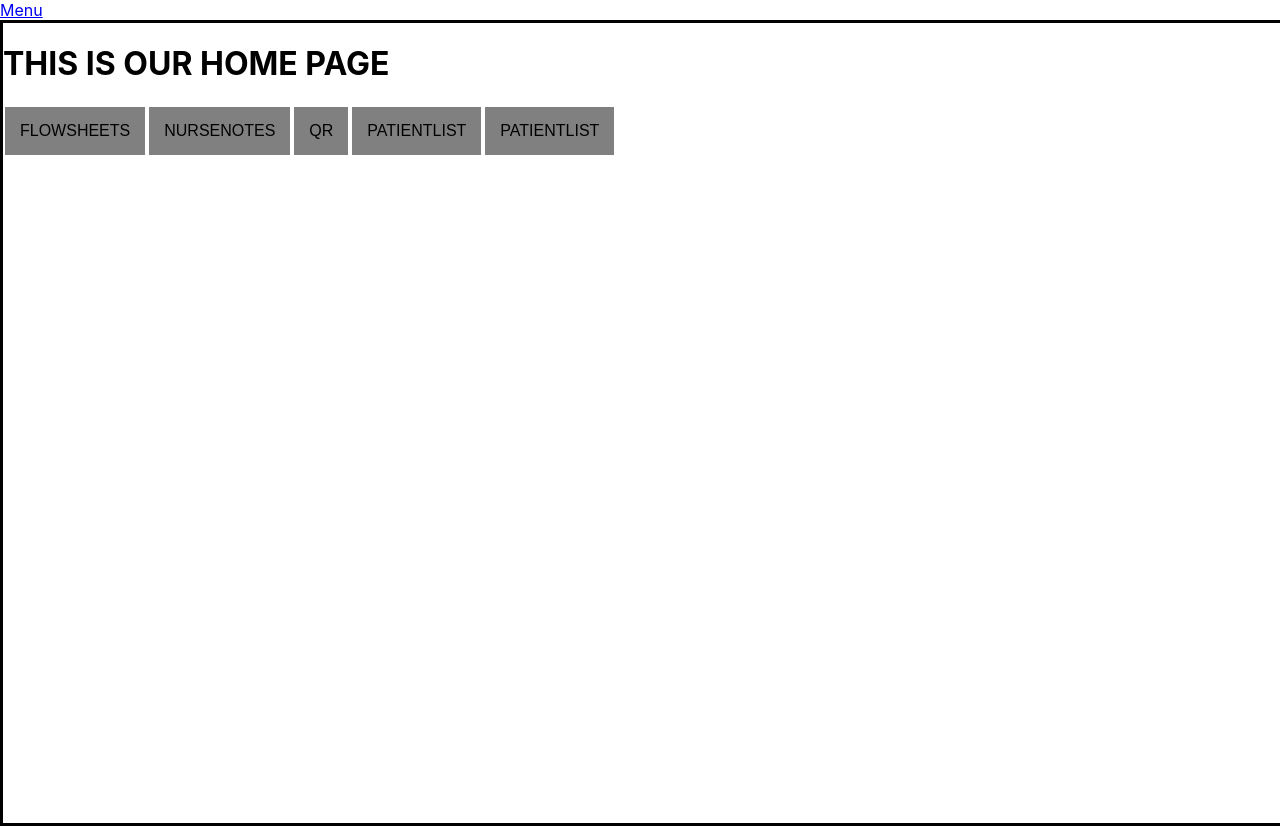
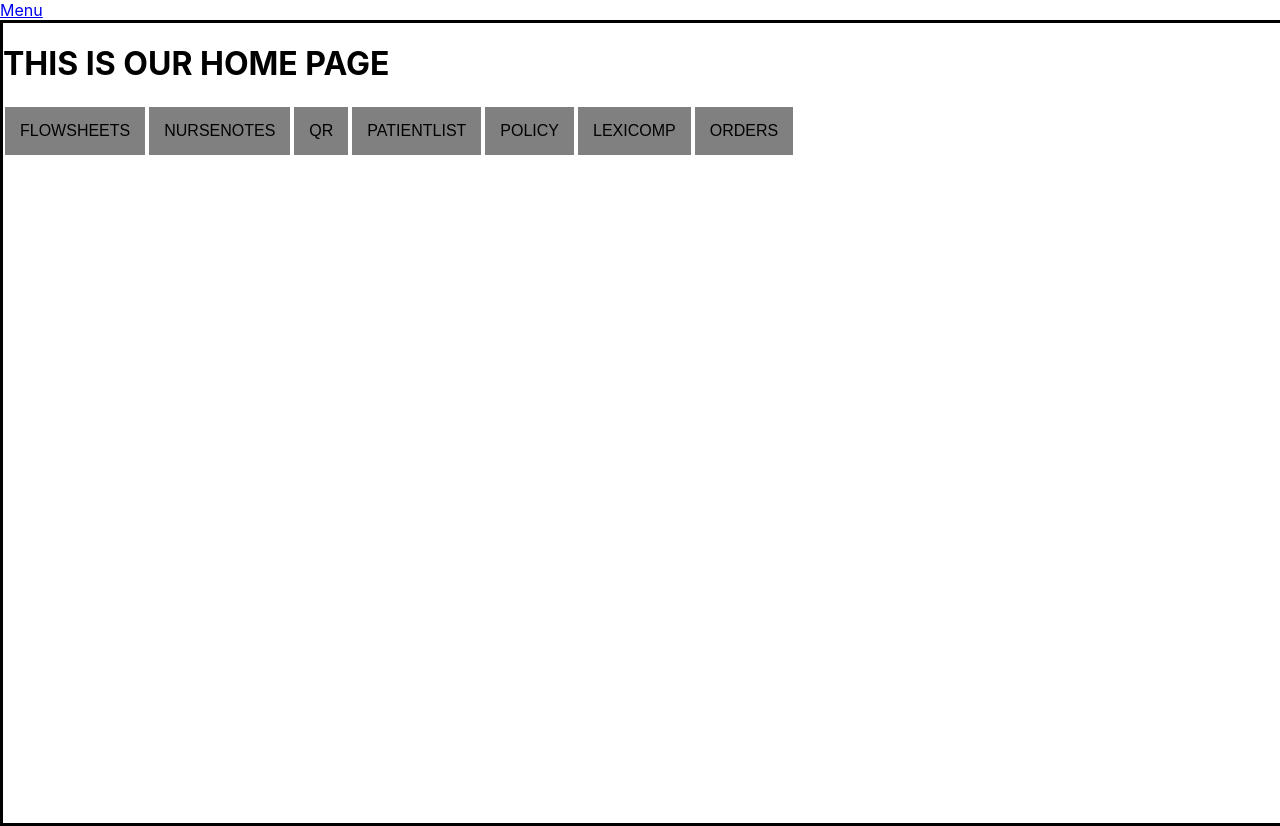
Before and after one commit to kWeech/UofCEngineeringNursingHackathon, a React (Create React App) app in the folder app/hackathon-app/: page /home in a window 1280 px wide. Built offline with nearby package versions, Linux system fonts and the light colour scheme.

Commit message:
added home page buttons

```diff
--- a/app/hackathon-app/src/App.js
+++ b/app/hackathon-app/src/App.js
@@ -5,6 +5,8 @@ import Flowsheets from "./pages/Flowsheets";
 import NurseNotes from "./pages/NurseNotes";
 import QR from "./pages/QR";
 import Policy from "./pages/Policy";
+import Lexicomp from "./pages/Lexicomp";
+import Orders from "./pages/Orders";
 import { createBrowserRouter, RouterProvider } from "react-router-dom";
 import React, { useState, useEffect } from "react";
 import PatientList from "./pages/PatientList";
@@ -21,6 +23,8 @@ const router = createBrowserRouter([
       { path: "/qr", element: <QR /> },
       { path: "/policy", element: <Policy /> },
       { path: "/patientlist", element: <PatientList /> },
+      { path: "/lexicomp", element: <Lexicomp /> },
+      { path: "/orders", element: <Orders /> },
     ],
   },
 ]);
--- /dev/null
+++ b/app/hackathon-app/src/pages/Documents.js
@@ -0,0 +1,3 @@
+export default function Documents() {
+    return <h1>DOCUMENTS PAGE</h1>
+}
--- a/app/hackathon-app/src/pages/Home.js
+++ b/app/hackathon-app/src/pages/Home.js
@@ -18,8 +18,14 @@ export default function Home() {
       <NavLink to="/patientlist">
         <Button>PATIENTLIST</Button>
       </NavLink>
-      <NavLink to="/patientlist">
-        <Button>PATIENTLIST</Button>
+      <NavLink to="/policy">
+        <Button>POLICY</Button>
+      </NavLink>
+        <NavLink to="/lexicomp">
+        <Button>LEXICOMP</Button>
+      </NavLink>
+      <NavLink to="/orders">
+        <Button>ORDERS</Button>
       </NavLink>
     </Page>
   );
--- /dev/null
+++ b/app/hackathon-app/src/pages/Lexicomp.js
@@ -0,0 +1,3 @@
+export default function Lexicomp() {
+    return <h1>LEXICOMP PAGE</h1>
+}
--- a/app/hackathon-app/src/pages/NurseNotes.js
+++ b/app/hackathon-app/src/pages/NurseNotes.js
@@ -1,5 +1,6 @@
 import { useState } from 'react';
 import { useSpeechRecognition } from 'react-speech-kit';
+
 
 export default function NurseNotes() {
  const [value, setValue] = useState('')
--- /dev/null
+++ b/app/hackathon-app/src/pages/Orders.js
@@ -0,0 +1,3 @@
+export default function Orders() {
+    return <h1>ORDERS PAGES</h1>
+}
```
